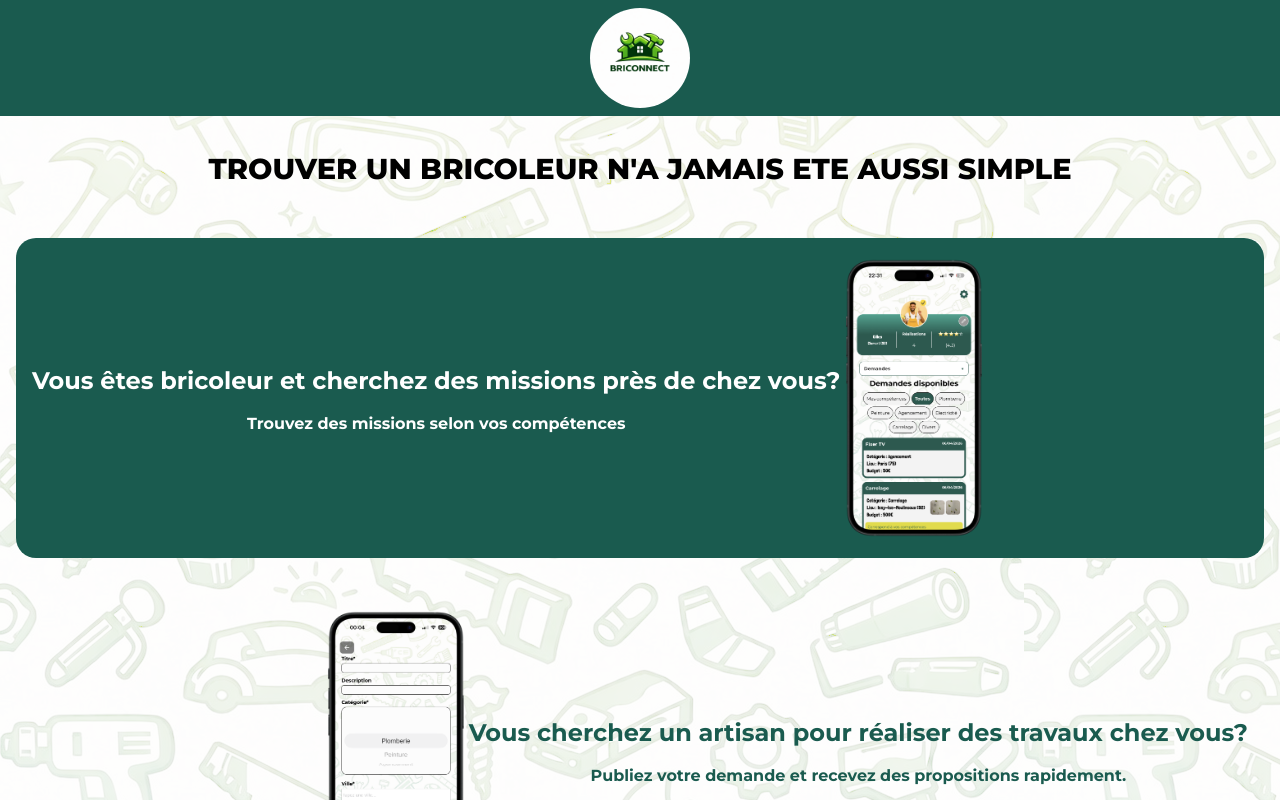
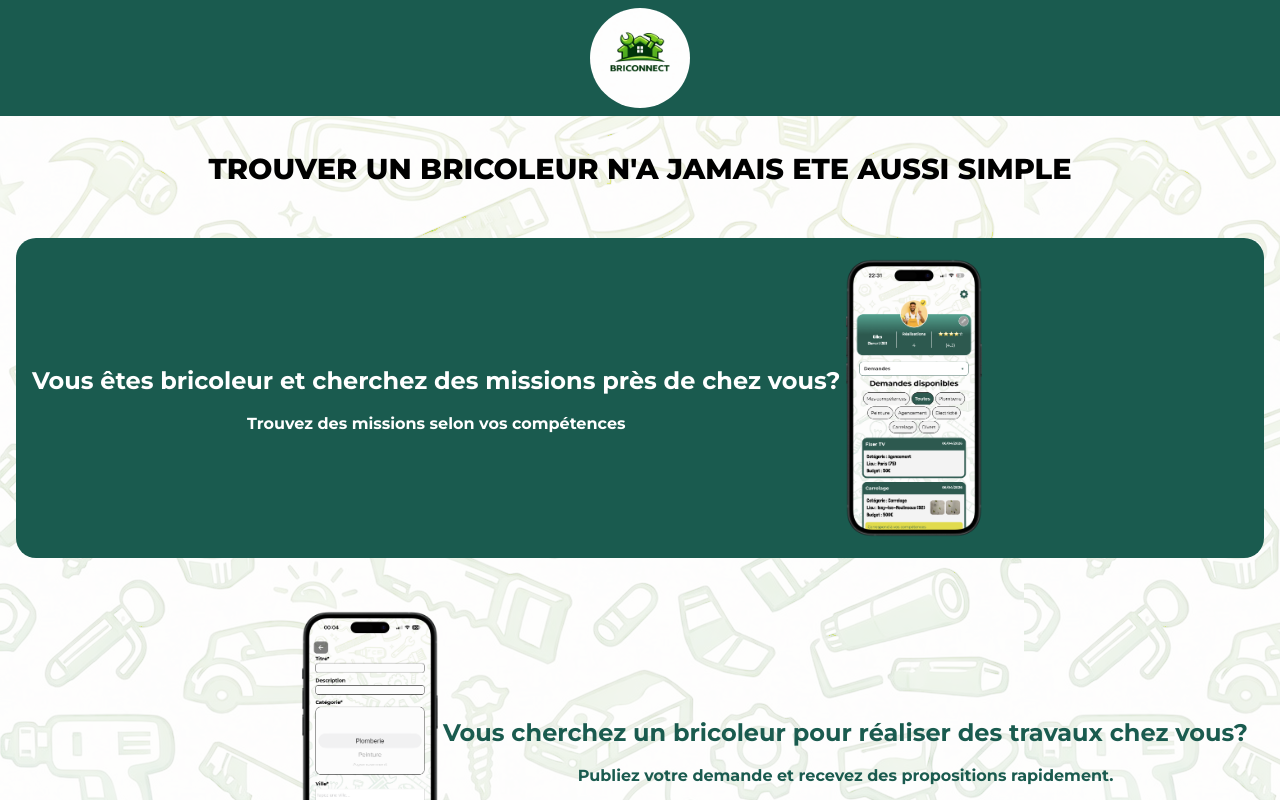
Before and after one commit to brucemvl/bricolanding, a React (Create React App) app: page / in a window 1280 px wide. Shown: the top 800 px of the page. Built offline with nearby package versions, Linux system fonts and the light colour scheme; a web font is replaced by a local one.

Commit message:
chngeme,nts index

```diff
--- a/public/index.html
+++ b/public/index.html
@@ -27,7 +27,7 @@
       work correctly both with client-side routing and a non-root public URL.
       Learn how to configure a non-root public URL by running `npm run build`.
     -->
-    <title>React App</title>
+    <title>Briconnect</title>
   </head>
   <body>
     <noscript>You need to enable JavaScript to run this app.</noscript>
--- a/src/pages/Index.jsx
+++ b/src/pages/Index.jsx
@@ -22,7 +22,7 @@ function Index(){
 
         <article className="client">
             <aside>
-            <h2>Vous cherchez un artisan pour réaliser des travaux chez vous?</h2>
+            <h2>Vous cherchez un bricoleur pour réaliser des travaux chez vous?</h2>
             <h3>
     Publiez votre demande et recevez des propositions rapidement.
   </h3>
```
